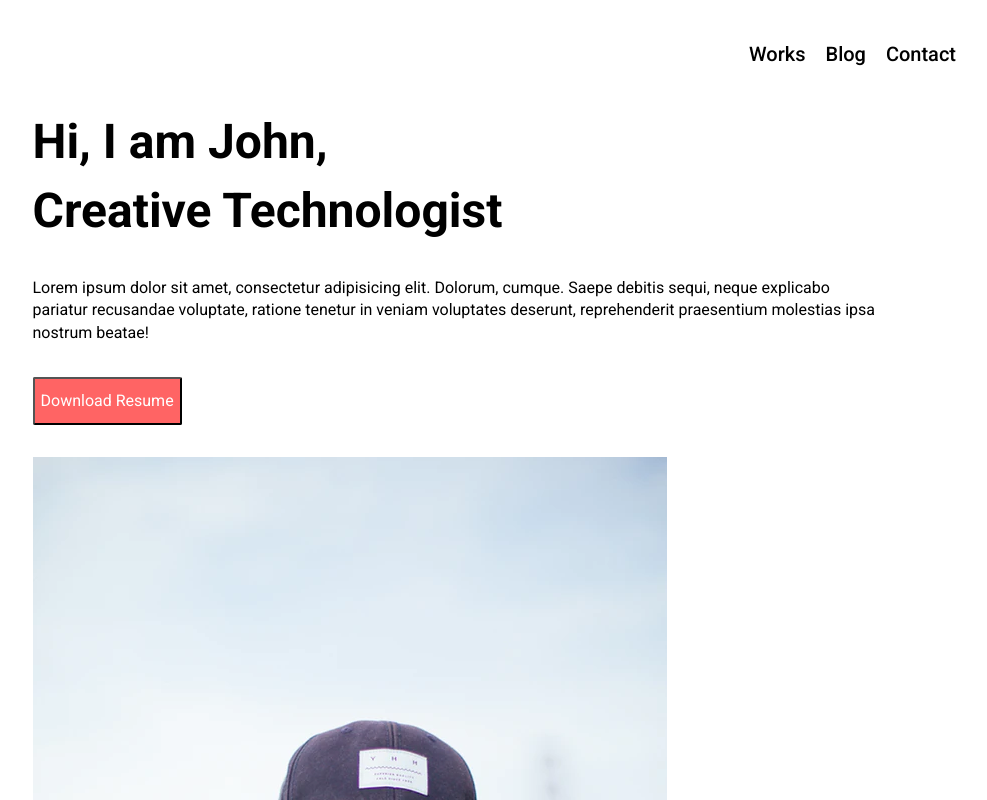
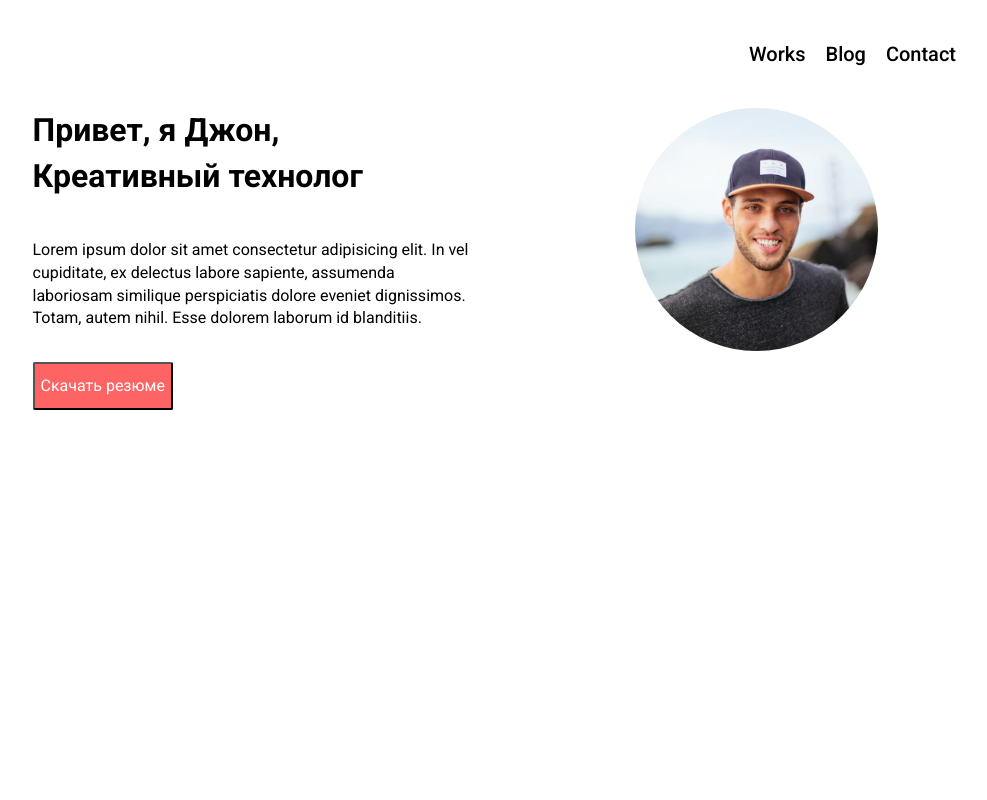
Before and after one commit to TheCatShow/portfolio-tyumen, a plain HTML site: page index.html in a window 1280 px wide. Shown: the top 800 px of the page, without its empty margins (185-1172 px from the left). Drawn offline with Linux system fonts and the light colour scheme.

Commit message:
Add files via upload

```diff
--- a/css/style.css
+++ b/css/style.css
@@ -28,10 +28,6 @@ a {
 
 h1, h2, h3 {
     margin: 0;
-}
-
-h1 {
-    font-size: 3em;
 }
 
 .wrapper {
@@ -66,12 +62,38 @@ h1 {
     padding: 10px;
 }
 
-.info__text {
+.about__container {
+    display: flex;
+}
+
+.about__info {
+    padding-right: 19%;
+}
+
+.about__title {
+    margin-bottom: 40px;
+}
+
+.about__avatar {
+    width: 243px;
+    height: 243px;
+    border-radius: 50%;
+    overflow: hidden;
+    flex-shrink: 0;
+}
+
+.about__img {
+    width: 100%;
+    height: 100%;
+    object-fit: cover;
+}
+
+.about__desc {
     margin-top: 2em;
     margin-bottom: 2em;
 }
 
-.info__button {
+.button__download-btn {
     margin-bottom: 2em;
     border-radius: 2px;
     background: #FF6464;
--- a/index.html
+++ b/index.html
@@ -1,5 +1,5 @@
 <!DOCTYPE html>
-<html lang="lv">
+<html lang="ru">
 
 <head>
     <meta charset="UTF-8">
@@ -7,8 +7,7 @@
     <meta name="viewport" content="width=device-width, initial-scale=1.0">
     <link rel="preconnect" href="https://fonts.googleapis.com">
     <link rel="preconnect" href="https://fonts.gstatic.com" crossorigin>
-    <link href="https://fonts.googleapis.com/css2?family=Heebo:wght@100&family=Roboto:wght@400;500;700;900&display=swap"
-        rel="stylesheet">
+    <link href="https://fonts.googleapis.com/css2?family=Roboto:wght@400;500;700;900&display=swap" rel="stylesheet">
     <link rel="stylesheet" href="css/normalize.css">
     <link rel="stylesheet" href="css/style.css">
     <title>Портфолио</title>
@@ -35,20 +34,23 @@
         </header>
         <main class="main">
             <section class="about">
-                <div class="container">
-                    <div class="info">
-                        <h1 class="info__title">
-                            Hi, I am John, <br>
-                            Creative Technologist
+                <div class="container about__container">
+                    <div class="about__info">
+                        <h1 class="about__title">
+                            Привет, я Джон, <br>
+                            Креативный технолог
                         </h1>
-                        <div class="info__text">Lorem ipsum dolor sit amet, consectetur adipisicing elit. Dolorum,
-                            cumque. Saepe debitis sequi, neque explicabo pariatur recusandae voluptate, ratione tenetur
-                            in veniam voluptates deserunt, reprehenderit praesentium molestias ipsa nostrum beatae!
+                        <div class="about__desc">
+                            Lorem ipsum dolor sit amet consectetur adipisicing elit. In vel cupiditate, ex delectus
+                            labore
+                            sapiente, assumenda laboriosam similique perspiciatis dolore eveniet dignissimos. Totam,
+                            autem
+                            nihil. Esse dolorem laborum id blanditiis.
                         </div>
-                        <button class="info__button">Download Resume</button>
+                        <button class="button__download-btn">Скачать резюме</button>
                     </div>
-                    <div class="avatar">
-                        <img src="img/65a80990af3a0075303343f0d615c92a.png" alt="">
+                    <div class="about__avatar">
+                        <img src="img/John.png" alt="Автар" class="about__img">
                     </div>
                 </div>
             </section>
```
Also changed, not shown: img/John.png (added).
